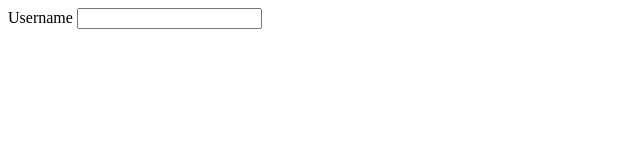
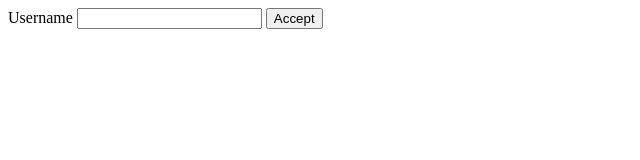
Before and after one commit to draconetics/sample, a plain HTML site: page index.html in a window 1280 px wide. Shown: the whole page, without its empty margins (0-640 px from the left). Drawn offline with Linux system fonts and the light colour scheme.

Commit message:
commit button

```diff
--- a/index.html
+++ b/index.html
@@ -1,7 +1,10 @@
 <!DOCTYPE html>
 <html lang="en">
 <body>
+<div class="container">
 <label>Username</label>
 <input type="input" />
+<button>Accept</button>
+</div>
 </body>
 </html>
```
